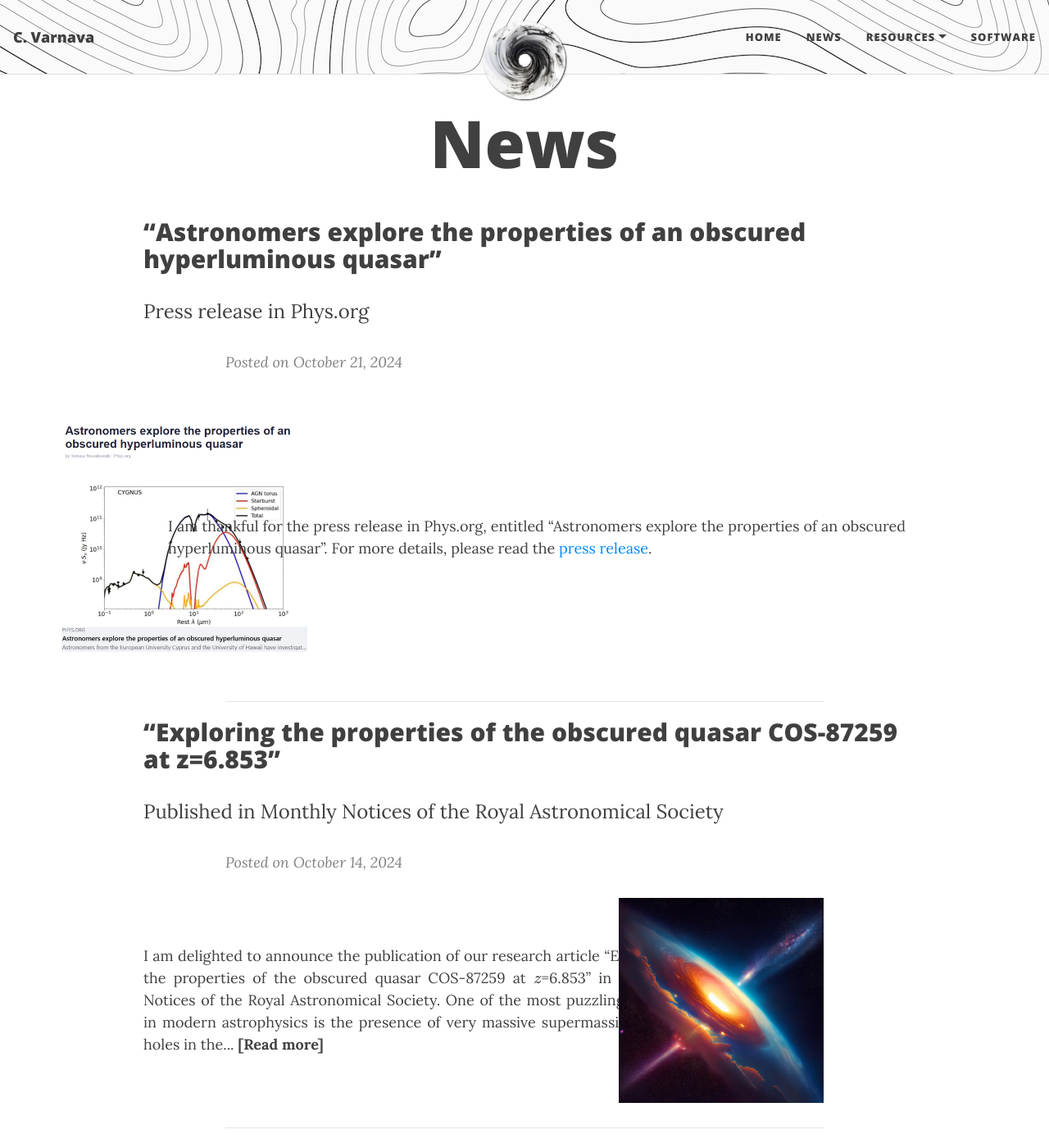
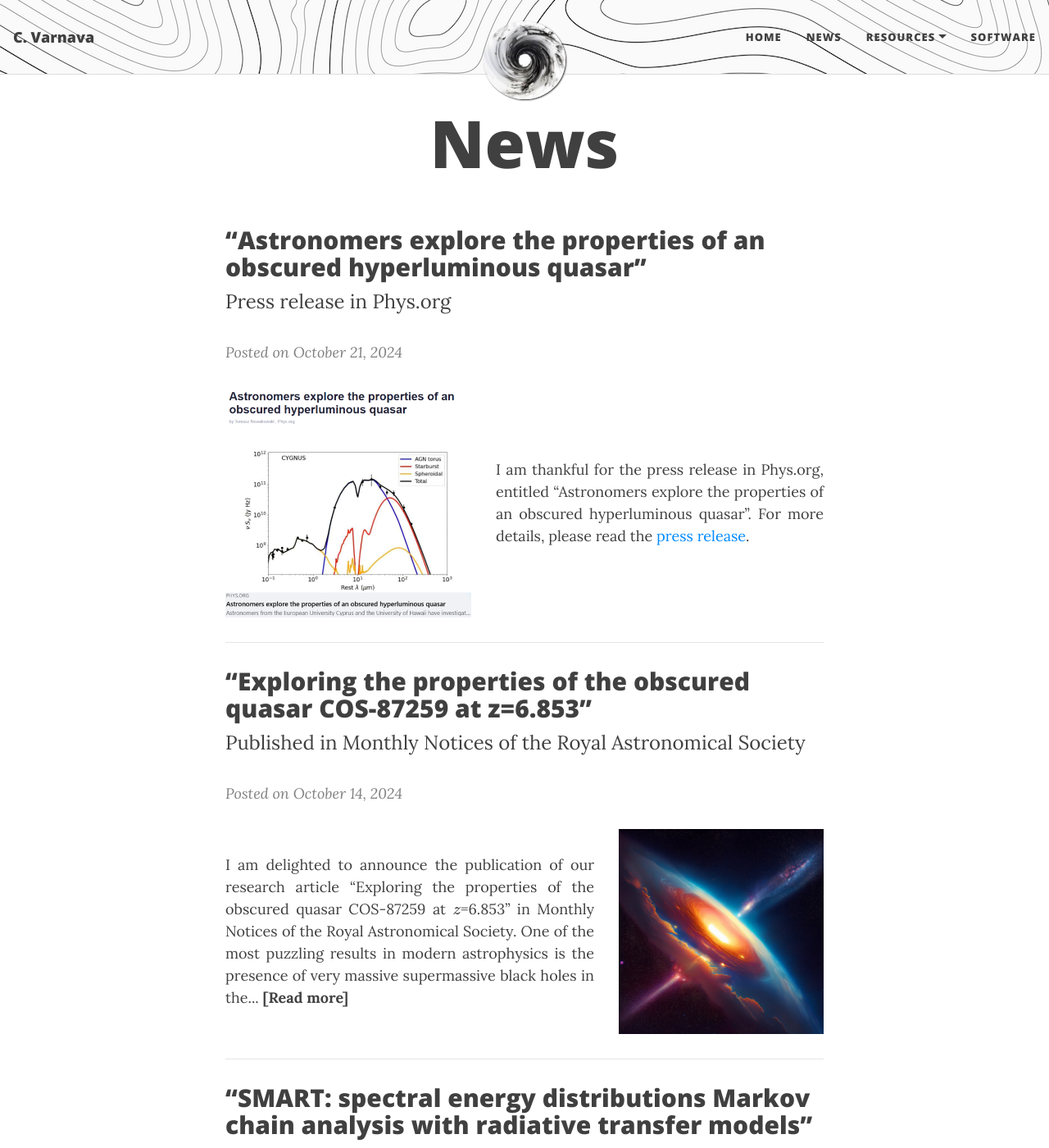
Before and after one commit to ch-var/ch-var.github.io, a Jekyll site: the page built from news.html, in a window 1280 px wide and 1400 px high. Shown: the whole window at 82% size. Built offline with Jekyll 4.4.1, drawn with Linux system fonts in a browser that asks for light colours; formulas are drawn with MathJax 3; some of the changed text lies outside the part shown.

Commit message:
Update news.html

```diff
--- a/news.html
+++ b/news.html
@@ -3,31 +3,16 @@
 title: News
 mathjax: true
 ---
-<style>
-  /* Reduce margins of paragraphs on desktop screens */
-  @media (min-width: 768px) {
-    p {
-      margin-left: -100px;  /* Reduce the left margin for paragraphs */
-      margin-right: -100px; /* Reduce the right margin for paragraphs */
-    }
-  }
-
-  /* Keep default margins on mobile screens */
-  @media (max-width: 767px) {
-    p {
-      margin-left: 0;  /* Default left margin for paragraphs */
-      margin-right: 0; /* Default right margin for paragraphs */
-    }
-  }
-</style>
-
-<p style="font-family: var(--header-font); font-weight: 800; line-height: 1.1; font-size: 1.875rem; margin-top: 1.25rem;">“Astronomers explore the properties of an obscured hyperluminous quasar”</p>
-<p><font size="+2">Press release in Phys.org</font></p
-<p><i style="color:#808080";>Posted on October 21, 2024</i></p>
+<p>
+<h2>“Astronomers explore the properties of an obscured hyperluminous quasar”</h2>
+<font size="+2">Press release in Phys.org</font>
+<p>
+<p>
+<i style="color:#808080";>Posted on October 21, 2024</i>
 
 <div style="display: flex; justify-content: space-between; align-items: center; flex-wrap: wrap;">
-  <p><img src="/assets/img/press.png" style="max-width: 300px; height: auto; margin-left: -100px; margin-right: 30px;"/></p>
-  <p style="text-align: justify; flex: 1; margin-right: -100px;">I am thankful for the press release in Phys.org, entitled “Astronomers explore the properties of an obscured hyperluminous quasar”. For more details, please read the <a href="https://phys.org/news/2024-10-astronomers-explore-properties-obscured-hyperluminous.html">press release</a>.</p>
+  <img src="/assets/img/press.png" style="max-width: 300px; height: auto; margin-right: 30px;"/>
+  <p style="text-align: justify; flex: 1;">I am thankful for the press release in Phys.org, entitled “Astronomers explore the properties of an obscured hyperluminous quasar”. For more details, please read the <a href="https://phys.org/news/2024-10-astronomers-explore-properties-obscured-hyperluminous.html">press release</a>.</p>
 </div>
 
 <style>
@@ -51,9 +36,12 @@
 
 <p>
 <hr width="100%" size="2">
-<p style="font-family: var(--header-font); font-weight: 800; line-height: 1.1; font-size: 1.875rem; margin-top: 1.25rem;">“Exploring the properties of the obscured quasar COS-87259 at z=6.853”</p>
-<p><font size="+2">Published in Monthly Notices of the Royal Astronomical Society</font></p
-<p><i style="color:#808080";>Posted on October 14, 2024</i></p>
+<p>
+<h2>“Exploring the properties of the obscured quasar COS-87259 at z=6.853”</h2>
+<font size="+2">Published in Monthly Notices of the Royal Astronomical Society</font>
+<p>
+<p>
+<i style="color:#808080";>Posted on October 14, 2024</i>
 
   <div style="display: flex; justify-content: space-between; align-items: center; flex-wrap: wrap;">
   <p style="text-align: justify; flex: 1;">I am delighted to announce the publication of our research article “Exploring the properties of the obscured quasar COS-87259 at \(z\)=6.853” in Monthly Notices of the Royal Astronomical Society. One of the most puzzling results in modern astrophysics is the presence of very massive supermassive black holes in the... <a href="https://ch-var.github.io/2024-10-14-COS-87529"><b style="color:#424242";>[Read more]</b></a></p>
@@ -81,9 +69,12 @@
 
 <p>
 <hr width="100%" size="2">
-<p style="font-family: var(--header-font); font-weight: 800; line-height: 1.1; font-size: 1.875rem; margin-top: 1.25rem;">“SMART: spectral energy distributions Markov chain analysis with radiative transfer models”</p>
-<p>font size="+2">Published in Monthly Notices of the Royal Astronomical Society</font></p>
-<p><i style="color:#808080";>Posted on April 30, 2024</i></p>
+<p>
+<h2>“SMART: spectral energy distributions Markov chain analysis with radiative transfer models”</h2>
+<font size="+2">Published in Monthly Notices of the Royal Astronomical Society</font>
+<p>
+<p>
+<i style="color:#808080";>Posted on April 30, 2024</i>
 
 <div style="display: flex; justify-content: space-between; align-items: center; flex-wrap: wrap;">
   <img src="/assets/img/IRAS07598+6508_CYGNUS.png" style="max-width: 300px; height: auto; margin-right: 30px;"/>
```
